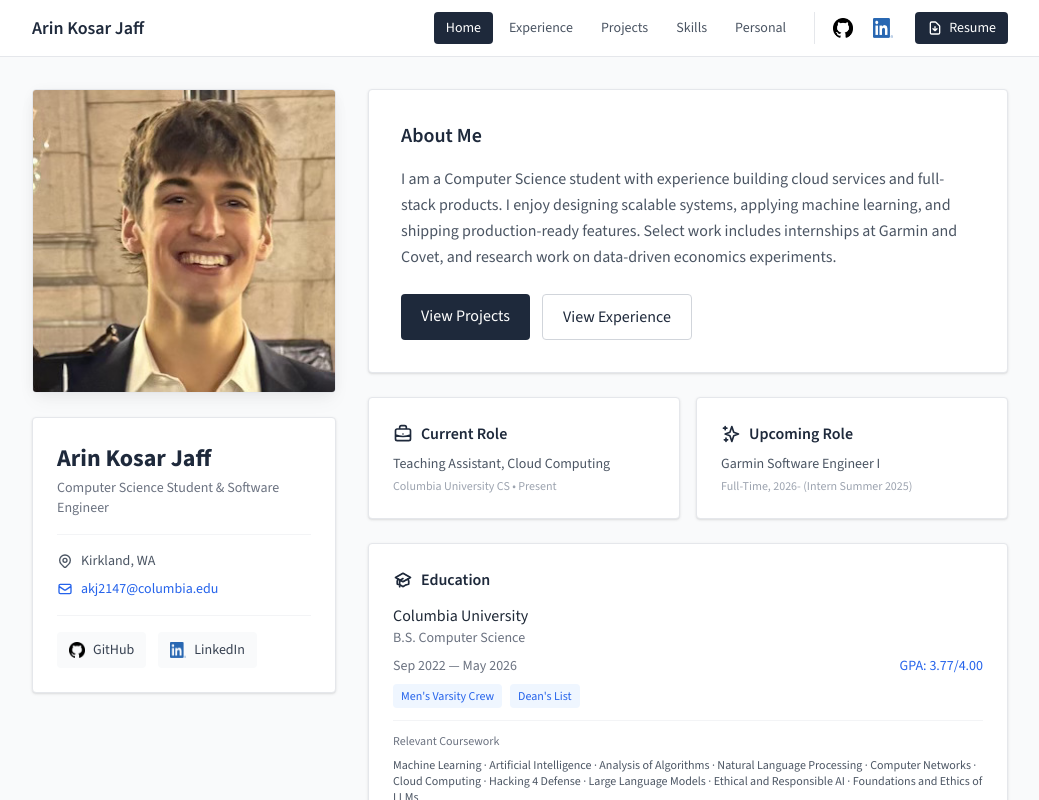
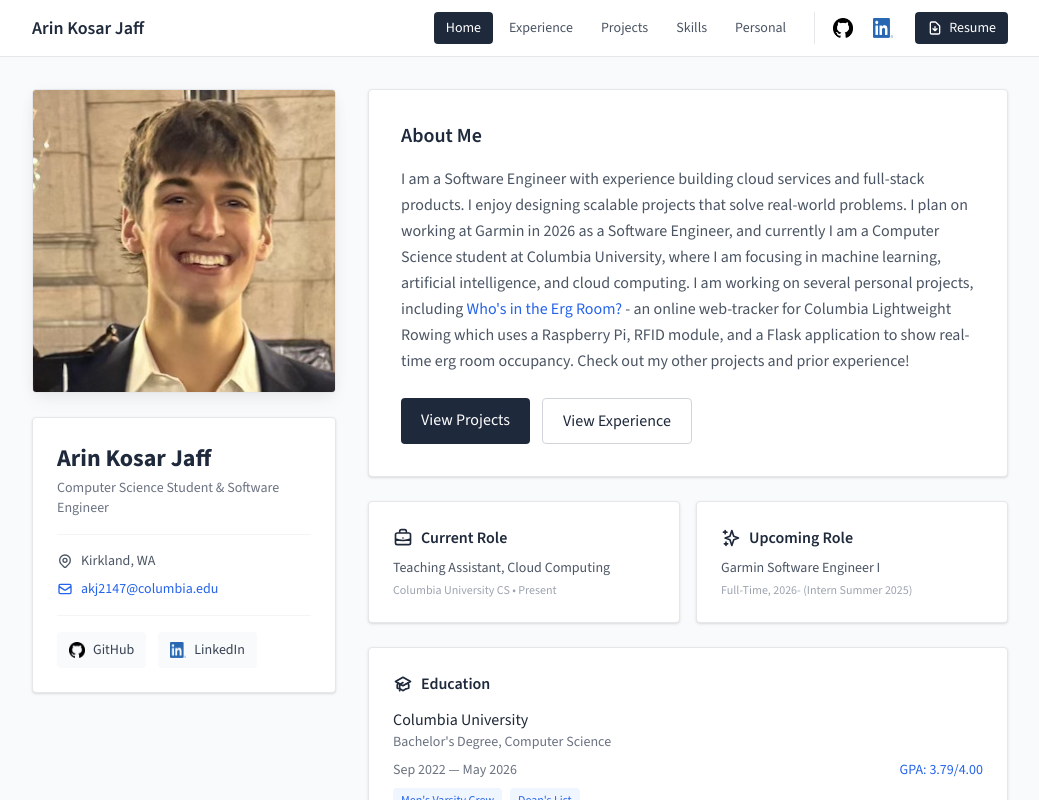
Before and after one commit to arin-jaff/arinjaff.com, a React (Vite) app: page / in a window 1280 px wide. Shown: the top 800 px of the page, without its empty margins (120-1159 px from the left). Built offline with nearby package versions, Linux system fonts and the light colour scheme.

Commit message:
Update profile details

```diff
--- a/src/data/profile.js
+++ b/src/data/profile.js
@@ -12,8 +12,8 @@
   education: {
     school: "Columbia University",
     period: "Sep 2022 — May 2026",
-    degree: "B.S. Computer Science",
-    gpa: "3.77/4.00",
+    degree: "Bachelor's Degree, Computer Science",
+    gpa: "3.79/4.00",
     honors: ["Men's Varsity Crew", "Dean's List"],
     coursework: ["Machine Learning", "Artificial Intelligence", "Analysis of Algorithms", "Natural Language Processing", "Computer Networks", "Cloud Computing", "Hacking 4 Defense", "Large Language Models", "Ethical and Responsible AI", "Foundations and Ethics of LLMs"]
   },
--- a/src/pages/Home.jsx
+++ b/src/pages/Home.jsx
@@ -85,10 +85,13 @@
           >
             <h2 className="text-xl font-semibold text-brand-500">About Me</h2>
             <p className="mt-4 text-gray-600 leading-relaxed">
-              I am a Computer Science student with experience building cloud services and full-stack
-              products. I enjoy designing scalable systems, applying machine learning, and shipping
-              production-ready features. Select work includes internships at Garmin and Covet, and
-              research work on data-driven economics experiments.
+              I am a Software Engineer with experience building cloud services and full-stack
+              products. I enjoy designing scalable projects that solve real-world problems. I plan on
+              working at Garmin in 2026 as a Software Engineer, and currently
+              I am a Computer Science student at Columbia University, where I am focusing in
+              machine learning, artificial intelligence, and cloud computing. I am working on several
+              personal projects, including <a href="https://ergroom.arinjaff.com" target="_blank" rel="noreferrer" className="text-accent-600 hover:text-accent-500 font-medium">Who's in the Erg Room?</a> -
+              an online web-tracker for Columbia Lightweight Rowing which uses a Raspberry Pi, RFID module, and a Flask application to show real-time erg room occupancy. Check out my other projects and prior experience!
             </p>
 
             <div className="mt-6 flex flex-wrap gap-3">
```
